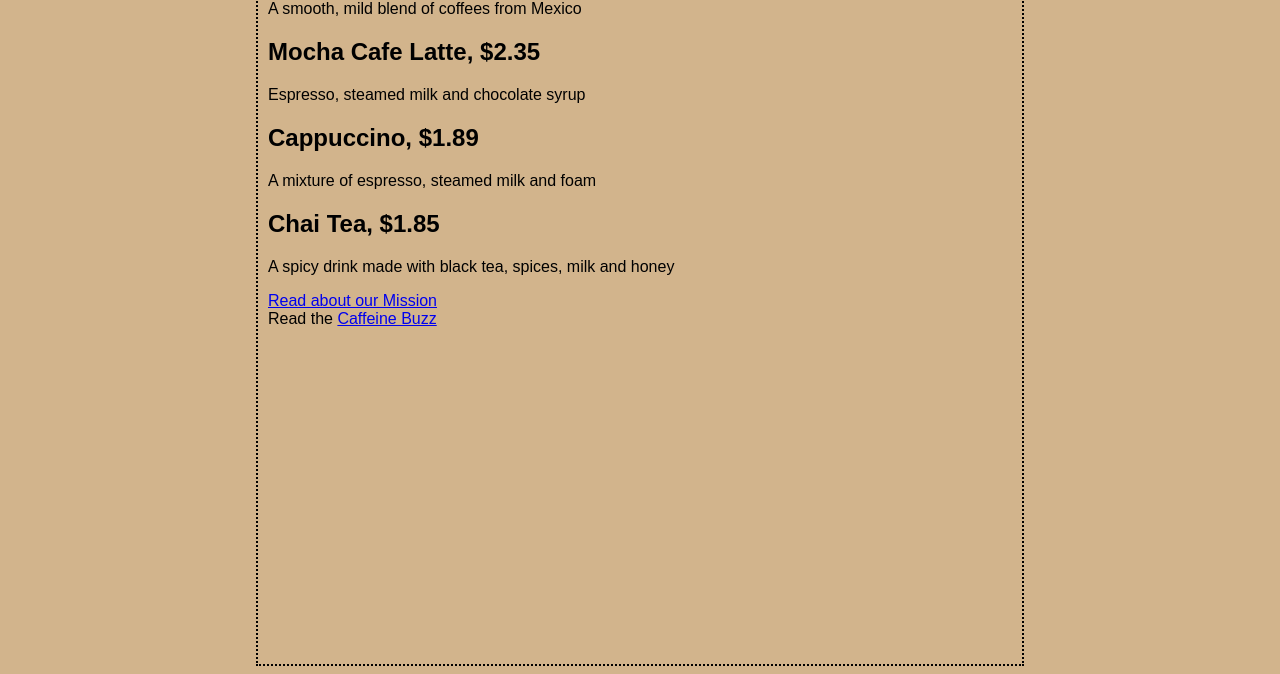
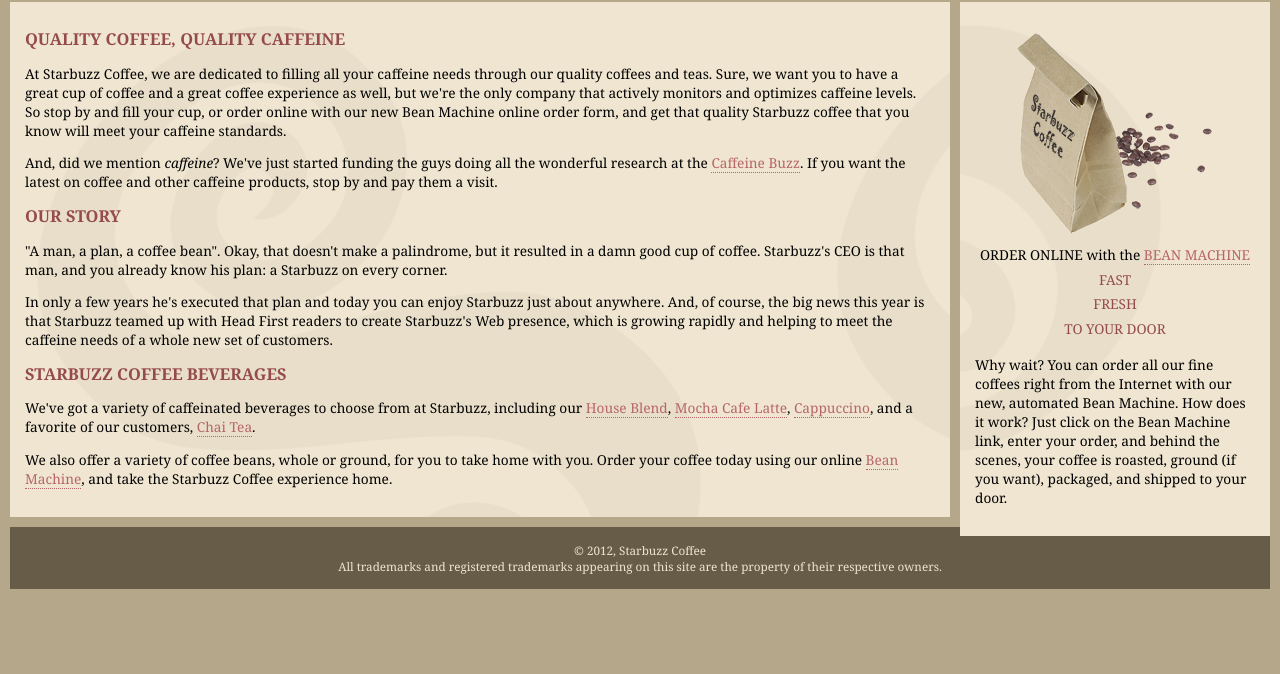
Before and after one commit to seishingithub/html_css_practice, a plain HTML site: page starbuzz/index.html in a window 1280 px wide. Shown: the part 126-800 px from the top of the page. Drawn offline with Linux system fonts and the light colour scheme.

Commit message:
Styled using absolute positioning for columns

```diff
--- a/starbuzz/index.html
+++ b/starbuzz/index.html
@@ -1,40 +1,91 @@
+<!doctype html>
 <html>
 <head>
+    <meta charset="utf-8">
     <title>Starbuzz Coffee</title>
-    <style type="text/css">
-        body {
-            background-color: #d2b48c;
-            margin-left: 20%;
-            margin-right: 20%;
-            border: 2px dotted black;
-            padding: 10px;
-            font-family: sans-serif;
-        }
-    </style>
+    <link rel="stylesheet" type="text/css" href="starbuzz.css">
 </head>
+
 <body>
-    <h1>Starbuzz Coffee Beverages</h1>
+<div id="header">
+    <img src="images/header.gif" alt="Starbuzz Coffee header image">
+</div>
 
-    <h2>House Blend, $1.49</h2>
+<div id="main">
+    <h1>QUALITY COFFEE, QUALITY CAFFEINE</h1>
+    <p>
+        At Starbuzz Coffee, we are dedicated to filling all your  caffeine needs through our
+        quality coffees and teas. Sure, we want you to have a great cup of coffee and a great
+        coffee experience as well, but we're the only company that actively monitors and
+        optimizes caffeine levels. So stop by and fill your cup, or order online with our new Bean
+        Machine online order form, and get that quality Starbuzz coffee that you know will meet
+        your caffeine standards.
+    </p>
+    <p>
+        And, did we mention <em>caffeine</em>? We've just started funding the guys doing all
+        the wonderful research at the <a href="http://buzz.wickedlysmart.com"
+                                         title="Read all about caffeine on the Buzz">Caffeine Buzz</a>.
+        If you want the latest on coffee and other caffeine products,
+        stop by and pay them a visit.
+    </p>
+    <h1>OUR STORY</h1>
+    <p>
+        "A man, a plan, a coffee bean". Okay, that doesn't make a palindrome, but it resulted
+        in a damn good cup of coffee.  Starbuzz's CEO is that man, and you already know his
+        plan: a Starbuzz on every corner.
+    </p>
+    <p>In only a few years he's executed that plan and today
+        you can enjoy Starbuzz just about anywhere.  And, of course, the big news this year
+        is that Starbuzz teamed up with Head First readers to create Starbuzz's Web presence,
+        which is growing rapidly and helping to meet the caffeine needs of a whole new set of
+        customers.
+    </p>
+    <h1>STARBUZZ COFFEE BEVERAGES</h1>
+    <p>
+        We've got a variety of caffeinated beverages to choose
+        from at Starbuzz, including our
+        <a href="beverages.html#house" title="House Blend">House Blend</a>,
+        <a href="beverages.html#mocha" title="Mocha Cafe Latte">Mocha Cafe Latte</a>,
+        <a href="beverages.html#cappuccino" title="Cappuccino">Cappuccino</a>,
+        and a favorite of our customers,
+        <a href="beverages.html#chai" title="Chai Tea">Chai Tea</a>.
+    </p>
+    <p>
+        We also offer a variety of coffee beans, whole or ground, for you to
+        take home with you.  Order your coffee today using our online
+        <a href="form.html">Bean Machine</a>, and take
+        the Starbuzz Coffee experience home.
+    </p>
+</div>
 
-    <p>A smooth, mild blend of coffees from Mexico</p>
+<div id="sidebar">
+    <p class="beanheading">
+        <img src="images/bag.gif" alt="Bean Machine bag">
+        <br>
+        ORDER ONLINE
+        with the
+        <a href="form.html">BEAN MACHINE</a>
+        <br>
+        <span class="slogan">
+            FAST <br>
+            FRESH <br>
+            TO YOUR DOOR <br>
+        </span>
+    </p>
+    <p>
+        Why wait?  You can order all our fine coffees right from the Internet with our new,
+        automated Bean Machine.  How does it work?  Just click on the Bean Machine link,
+        enter your order, and behind the scenes, your coffee is roasted, ground
+        (if you want), packaged, and shipped to your door.
+    </p>
+</div>
 
-    <h2>Mocha Cafe Latte, $2.35</h2>
+<div id="footer">
+    &copy; 2012, Starbuzz Coffee
+    <br>
+    All trademarks and registered trademarks appearing on
+    this site are the property of their respective owners.
+</div>
 
-    <p>Espresso, steamed milk and chocolate syrup</p>
-
-    <h2>Cappuccino, $1.89</h2>
-
-    <p>A mixture of espresso, steamed milk and foam</p>
-
-    <h2>Chai Tea, $1.85</h2>
-
-    <p>A spicy drink made with black tea, spices, milk and honey</p>
-    <p>
-        <a target ="_blank" href="mission.html">Read about our Mission</a>
-        <br>
-        Read the <a href="http://wickedlysmart.com/buzz#Coffee">Caffeine Buzz</a>
-    </p>
 </body>
-
 </html>
--- /dev/null
+++ b/starbuzz/starbuzz.css
@@ -0,0 +1,62 @@
+body {
+    background-color: #b5a789;
+    font-family:      Georgia, "Times New Roman", Times, serif;
+    font-size:        small;
+    margin:           0px;
+}
+
+#header {
+    background-color: #675c47;
+    margin:           10px;
+    height:           108px;
+}
+
+#main {
+    background:       #efe5d0 url(images/background.gif) top left;
+    font-size:        105%;
+    padding:          15px;
+    margin:           0px 330px 10px 10px;
+}
+
+#sidebar {
+    background:       #efe5d0 url(images/background.gif) bottom right;
+    font-size:        105%;
+    padding:          15px;
+    margin:           0px 10px 10px 10px;
+    position:         absolute;
+    top:              128px;
+    right:            0px;
+    width:            280px;
+}
+
+#footer {
+    background-color: #675c47;
+    color:            #efe5d0;
+    text-align:       center;
+    padding:          15px;
+    margin:           10px;
+    font-size:        90%;
+}
+
+h1 {
+    font-size:        120%;
+    color:            #954b4b;
+}
+
+.slogan { color: #954b4b; }
+
+.beanheading {
+    text-align:       center;
+    line-height:      1.8em;
+}
+
+a:link {
+    color:            #b76666;
+    text-decoration:  none;
+    border-bottom:    thin dotted #b76666;
+}
+a:visited {
+    color:            #675c47;
+    text-decoration:  none;
+    border-bottom:    thin dotted #675c47;
+}
```
Also changed, not shown: starbuzz/images/award.gif (added), starbuzz/images/background.gif (added), starbuzz/images/bag.gif (added), starbuzz/images/coupon.gif (added), starbuzz/images/header.gif (added), starbuzz/images/ticket.gif (added).
